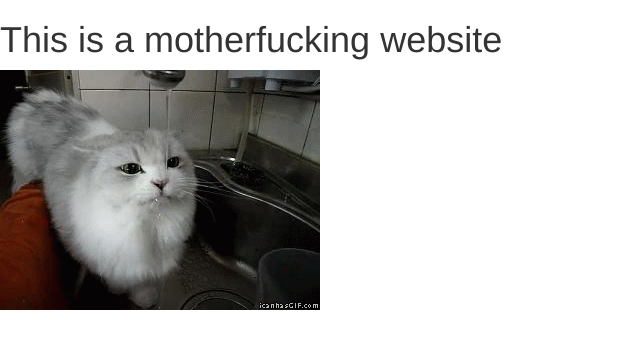
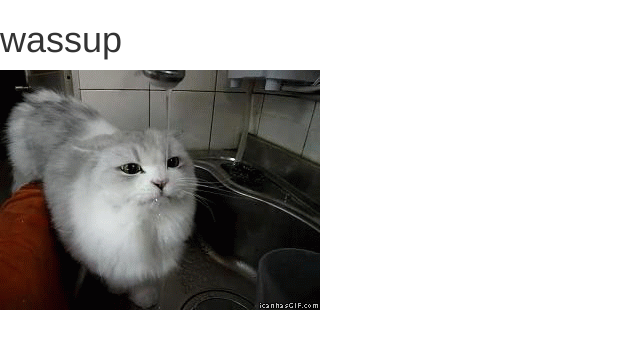
Before and after one commit to 2014acone/2014acone.github.io, a plain HTML site: page index.html in a window 1280 px wide. Shown: the whole page, without its empty margins (0-640 px from the left). Drawn offline with nearby package versions, Linux system fonts and the light colour scheme.

Commit message:
second commit

```diff
--- a/index.html
+++ b/index.html
@@ -12,7 +12,7 @@
   href="https://maxcdn.bootstrapcdn.com/bootstrap/3.3.4/css/bootstrap.min.css">
 </head>
 <body>
-  <h1>This is a motherfucking website</h1>
+  <h1>wassup</h1>
   <img src="giphy.gif"/>
 </body>
 </html>
```
